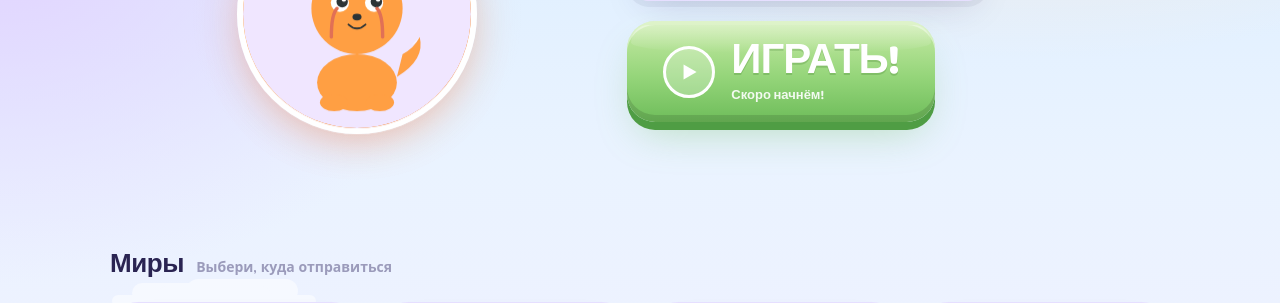
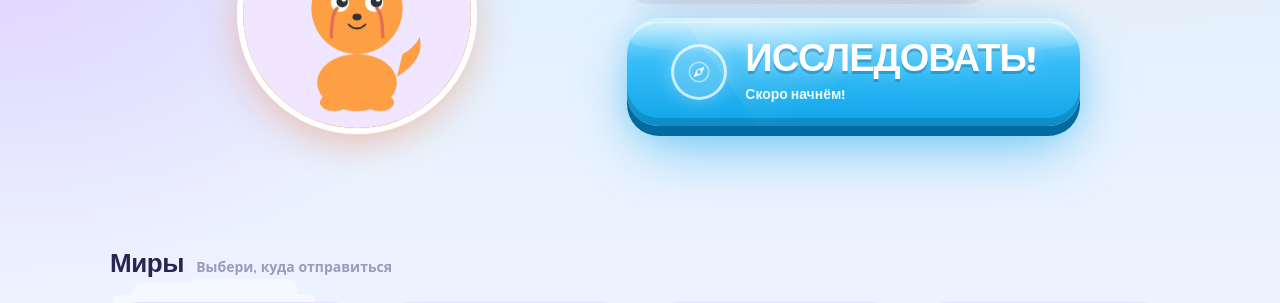
Before and after one commit to kotyadji-coder/kidion, a FastAPI app: template templates/kid/home.html in a window 1280 px wide. Shown: the part 255-558 px from the top of the page. Run offline with FastAPI, Linux system fonts and the light colour scheme; the template is opened without the code that fills it, so the values that code supplies are empty.

Commit message:
Play button → Исследовать: blue gradient, pulse, shine, compass icon
Co-Authored-By: Claude Opus 4.6 (1M context) <noreply@anthropic.com>

```diff
--- a/templates/kid/home.html
+++ b/templates/kid/home.html
@@ -164,35 +164,49 @@
   }
 
   .hub-play {
-    display: inline-flex; align-items: center; gap: 16px;
-    padding: 20px 36px; border: none; cursor: pointer;
-    background: linear-gradient(180deg, #c8eba6 0%, #95d57a 55%, #6ebd5a 100%);
-    color: #fff; border-radius: 28px;
-    box-shadow: inset 0 4px 0 rgba(255,255,255,0.4), inset 0 -7px 0 rgba(0,0,0,0.12),
-      0 8px 0 #4f9d44, 0 20px 40px -12px rgba(110,189,90,0.4);
+    display: inline-flex; align-items: center; gap: 18px;
+    padding: 24px 44px; border: none; cursor: pointer;
+    background: linear-gradient(180deg, #a8e6ff 0%, #38bdf8 40%, #0ea5e9 100%);
+    color: #fff; border-radius: 32px;
+    box-shadow: inset 0 5px 0 rgba(255,255,255,0.5), inset 0 -8px 0 rgba(0,0,0,0.15),
+      0 10px 0 #0369a1, 0 24px 50px -12px rgba(14,165,233,0.5);
     font-family: "Baloo 2", sans-serif; font-weight: 800;
-    transition: transform .12s, box-shadow .12s;
+    transition: transform .15s, box-shadow .15s;
     text-decoration: none; position: relative; overflow: hidden;
+    animation: hubPlayPulse 2.5s ease-in-out infinite;
+  }
+  @keyframes hubPlayPulse {
+    0%,100% { box-shadow: inset 0 5px 0 rgba(255,255,255,0.5), inset 0 -8px 0 rgba(0,0,0,0.15), 0 10px 0 #0369a1, 0 24px 50px -12px rgba(14,165,233,0.5); }
+    50% { box-shadow: inset 0 5px 0 rgba(255,255,255,0.5), inset 0 -8px 0 rgba(0,0,0,0.15), 0 10px 0 #0369a1, 0 28px 60px -10px rgba(14,165,233,0.65), 0 0 30px rgba(56,189,248,0.3); }
   }
   .hub-play::before {
-    content: ""; position: absolute; top: 4px; left: 4px; right: 4px; height: 28%;
-    background: linear-gradient(180deg, rgba(255,255,255,0.35), transparent);
-    border-radius: 24px 24px 50% 50%; pointer-events: none;
+    content: ""; position: absolute; top: 4px; left: 4px; right: 4px; height: 30%;
+    background: linear-gradient(180deg, rgba(255,255,255,0.45), transparent);
+    border-radius: 28px 28px 50% 50%; pointer-events: none;
   }
-  .hub-play:hover { transform: translateY(-2px); }
+  .hub-play::after {
+    content: ""; position: absolute; top: -50%; left: -50%; width: 200%; height: 200%;
+    background: conic-gradient(from 0deg, transparent 0deg, rgba(255,255,255,0.15) 60deg, transparent 120deg);
+    animation: hubPlayShine 4s linear infinite;
+    pointer-events: none;
+  }
+  @keyframes hubPlayShine { to { transform: rotate(360deg); } }
+  .hub-play:hover { transform: translateY(-3px) scale(1.02); animation: none; }
   .hub-play:active {
-    transform: translateY(6px);
-    box-shadow: inset 0 4px 0 rgba(255,255,255,0.3), inset 0 -3px 0 rgba(0,0,0,0.12),
-      0 2px 0 #4f9d44, 0 6px 14px -4px rgba(110,189,90,0.4);
+    transform: translateY(6px) scale(0.98);
+    box-shadow: inset 0 4px 0 rgba(255,255,255,0.3), inset 0 -3px 0 rgba(0,0,0,0.15),
+      0 2px 0 #0369a1, 0 6px 14px -4px rgba(14,165,233,0.5);
+    animation: none;
   }
   .hub-play-icon {
-    width: 52px; height: 52px; border-radius: 50%;
-    background: rgba(255,255,255,0.25); border: 3px solid #fff;
+    width: 56px; height: 56px; border-radius: 50%;
+    background: rgba(255,255,255,0.2); border: 3px solid rgba(255,255,255,0.7);
     display: grid; place-items: center; flex-shrink: 0;
+    box-shadow: 0 0 20px rgba(255,255,255,0.3);
   }
-  .hub-play-text { display: flex; flex-direction: column; line-height: 1; text-align: left; }
-  .hub-play-text .big { font-size: 42px; letter-spacing: -1px; text-shadow: 0 2px 0 rgba(60,120,40,0.25); }
-  .hub-play-text .sub { font-size: 13px; margin-top: 6px; opacity: 0.9; font-weight: 700; }
+  .hub-play-text { display: flex; flex-direction: column; line-height: 1; text-align: left; position: relative; z-index: 1; }
+  .hub-play-text .big { font-size: 38px; letter-spacing: -1px; text-shadow: 0 3px 0 rgba(3,105,161,0.4), 0 0 20px rgba(255,255,255,0.3); }
+  .hub-play-text .sub { font-size: 14px; margin-top: 8px; opacity: 0.9; font-weight: 700; }
 
   /* === PORTALS === */
   .hub-portals {
@@ -346,10 +360,10 @@
       width: 14px; height: 14px; background: var(--hb-paper);
       border-left: 1px solid var(--hb-rim); border-top: 1px solid var(--hb-rim);
     }
-    .hub-play { padding: 16px 28px; gap: 14px; border-radius: 24px; }
-    .hub-play-icon { width: 46px; height: 46px; border-width: 2.5px; }
+    .hub-play { padding: 18px 30px; gap: 14px; border-radius: 26px; }
+    .hub-play-icon { width: 48px; height: 48px; border-width: 2.5px; }
     .hub-play-icon svg { width: 22px; height: 22px; }
-    .hub-play-text .big { font-size: 32px; }
+    .hub-play-text .big { font-size: 26px; }
     .hub-play-text .sub { font-size: 12px; }
 
     .hub-portals { padding: 0 20px; margin-top: 32px; }
@@ -431,10 +445,10 @@
     </div>
     <a href="#" class="hub-play" id="play-btn">
       <span class="hub-play-icon">
-        <svg viewBox="0 0 24 24" fill="none" width="26" height="26"><path d="M7 5l12 7-12 7V5z" fill="#fff"/></svg>
+        <svg viewBox="0 0 24 24" fill="none" width="26" height="26"><polygon points="14.121,14.121 7.05,16.95 9.879,9.879 16.95,7.05" fill="#fff"/><circle cx="12" cy="12" r="2" fill="rgba(14,165,233,0.6)"/><circle cx="12" cy="12" r="9" stroke="#fff" stroke-width="1.5" fill="none" opacity="0.5"/></svg>
       </span>
       <span class="hub-play-text">
-        <span class="big">ИГРАТЬ!</span>
+        <span class="big">ИССЛЕДОВАТЬ!</span>
         <span class="sub" id="play-sub">Загрузка...</span>
       </span>
     </a>
```
